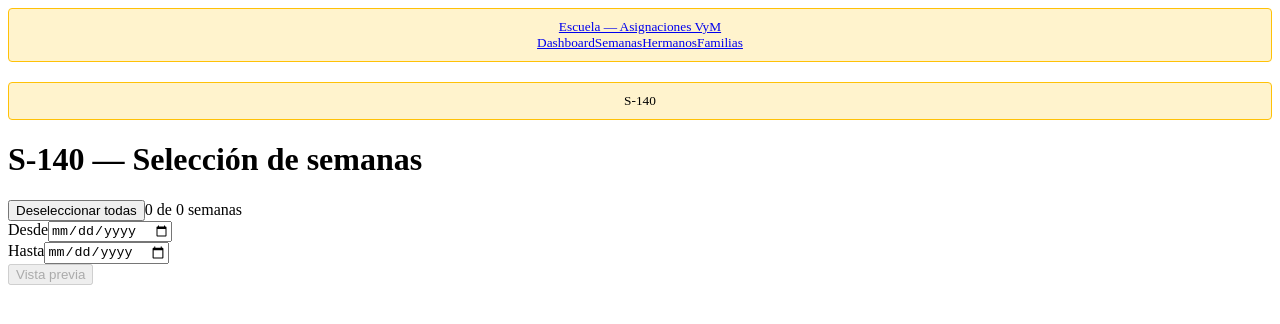
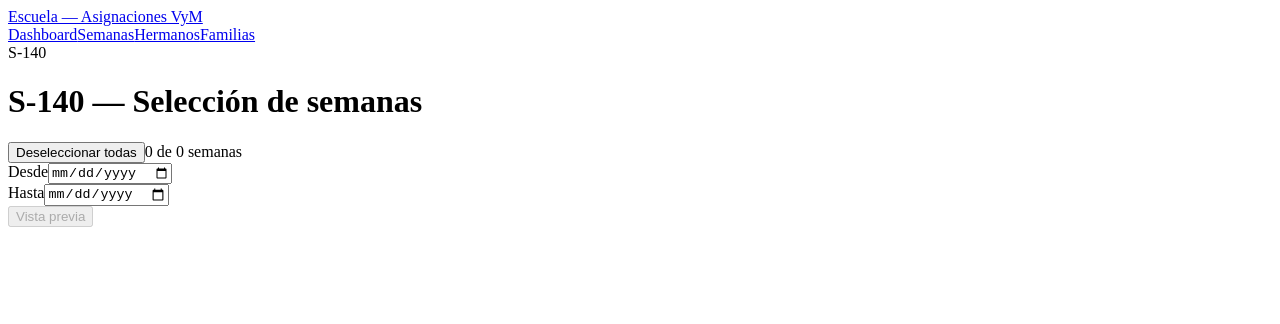
Before and after one commit to resagar/escuela, a React (Vite) app: page /s140/rango in a window 1280 px wide. Shown: the top 324 px of the page. Built offline with nearby package versions, Linux system fonts and the light colour scheme; the HTML template or start-up script is replaced by a standard one.

Commit message:
se resolvio un bug

```diff
--- a/src/components/Layout.tsx
+++ b/src/components/Layout.tsx
@@ -40,7 +40,7 @@ export default function Layout() {
 
 	return (
 		<div className="min-h-screen bg-gray-50">
-			<nav className="no-print bg-slate-700 text-white px-4 py-3 shadow">
+			<nav className="bg-slate-700 text-white px-4 py-3 shadow">
 				<div className="max-w-4xl mx-auto flex items-center justify-between">
 					<a href="/" className="text-lg font-bold tracking-wide">
 						Escuela — Asignaciones VyM
@@ -70,7 +70,7 @@ export default function Layout() {
 			</nav>
 			<main className="max-w-4xl mx-auto p-4">
 				{breadcrumbs.length > 0 && (
-					<nav className="no-print text-xs text-gray-400 mb-3">
+					<nav className="text-xs text-gray-400 mb-3">
 						{breadcrumbs.map((crumb, i) => (
 							<span key={crumb.path}>
 								{i > 0 && <span className="mx-1">/</span>}
--- a/src/styles/s140.css
+++ b/src/styles/s140.css
@@ -162,10 +162,15 @@
   .no-print {
     display: none;
   }
+  /* Hide app chrome (navbar + breadcrumb) */
+  .min-h-screen > nav,
+  .min-h-screen > main > nav {
+    display: none;
+  }
 }
 
 /* === SCREEN ONLY INFO BAR === */
-.no-print {
+.s140-wrapper .no-print {
   background: #fff3cd;
   border: 1px solid #ffc107;
   padding: 10px;
```
